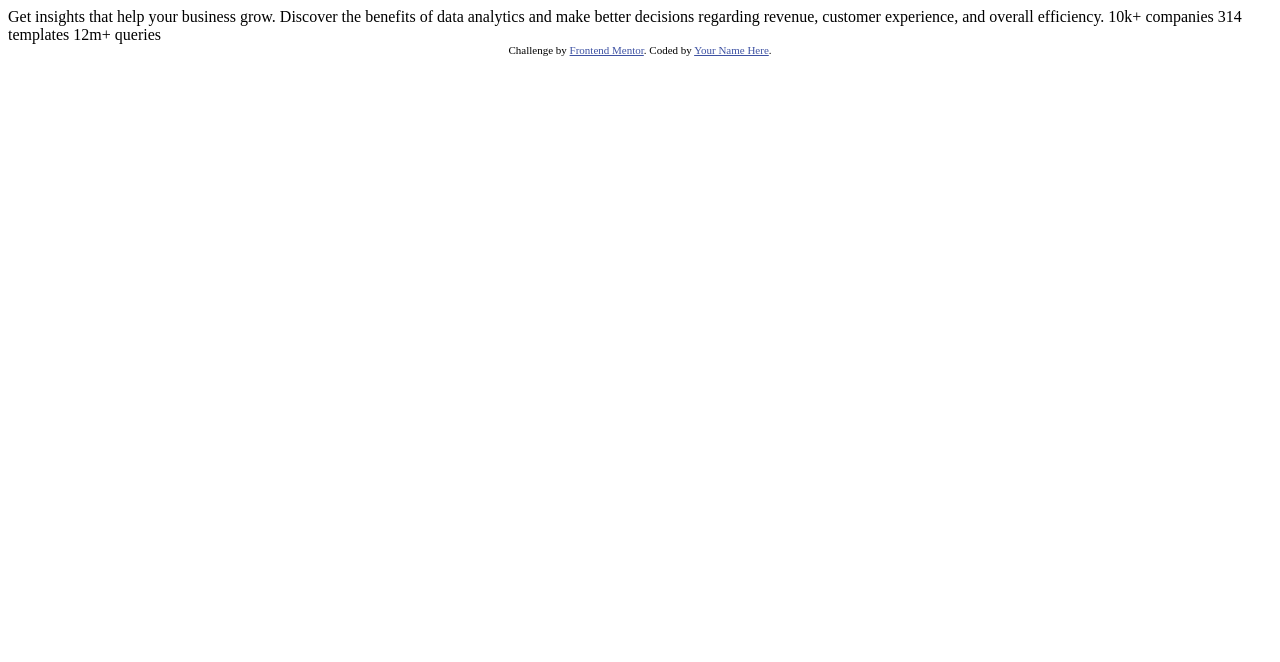
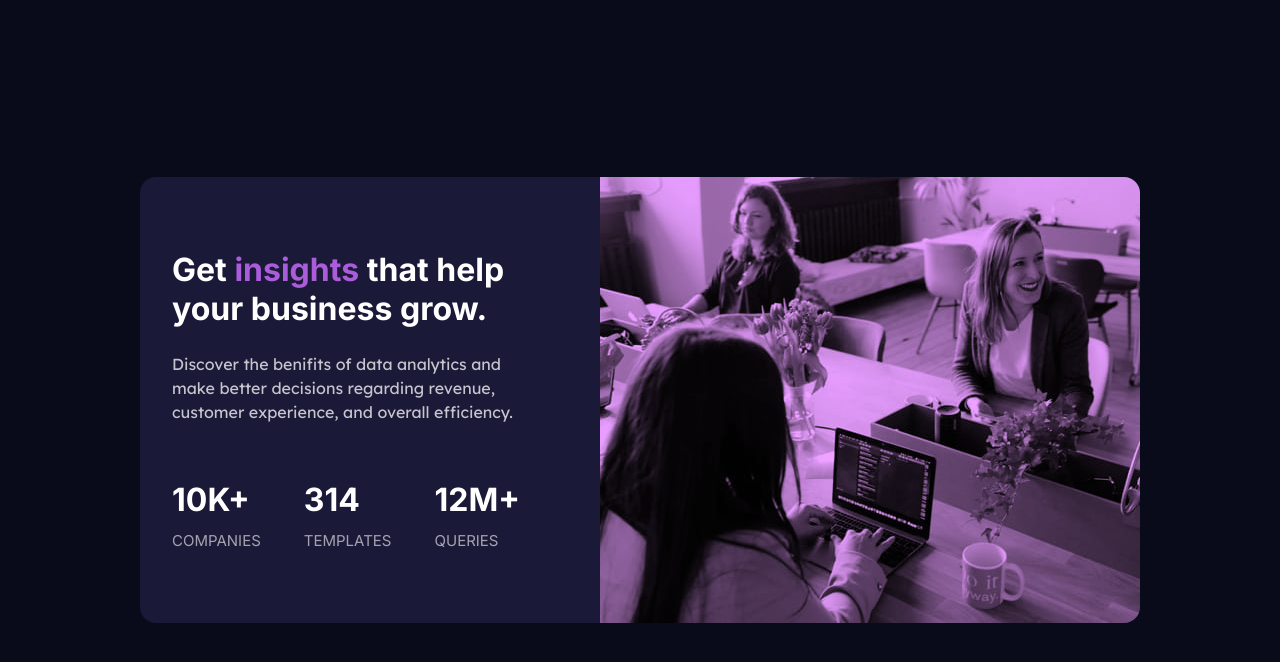
Before and after one commit to kdfarrell/Stats-Preview-Card-UI, a plain HTML site: page index.html in a window 1280 px wide. Drawn offline with Linux system fonts and the light colour scheme.

Commit message:
First Attempt

```diff
--- a/index.html
+++ b/index.html
@@ -1,33 +1,41 @@
 <!DOCTYPE html>
 <html lang="en">
-<head>
-  <meta charset="UTF-8">
-  <meta name="viewport" content="width=device-width, initial-scale=1.0"> <!-- displays site properly based on user's device -->
-
-  <link rel="icon" type="image/png" sizes="32x32" href="./images/favicon-32x32.png">
-
-  <title>Frontend Mentor | Stats preview card component</title>
-
-  <!-- Feel free to remove these styles or customise in your own stylesheet 👍 -->
-  <style>
-    .attribution { font-size: 11px; text-align: center; }
-    .attribution a { color: hsl(228, 45%, 44%); }
-  </style>
-</head>
-<body>
-
-  Get insights that help your business grow.
-
-  Discover the benefits of data analytics and make better decisions regarding revenue, customer
-  experience, and overall efficiency.
-
-  10k+ companies
-  314 templates
-  12m+ queries
-
-  <div class="attribution">
-    Challenge by <a href="https://www.frontendmentor.io?ref=challenge" target="_blank">Frontend Mentor</a>.
-    Coded by <a href="#">Your Name Here</a>.
-  </div>
-</body>
+  <head>
+    <meta charset="UTF-8" />
+    <meta name="viewport" content="width=device-width, initial-scale=1.0" />
+    <meta
+      name="description"
+      content="A simple stats preview card displaying key metrics in a clean, modern design."
+    />
+    <title>Statistic Preview Card</title>
+    <link rel="preconnect" href="https://fonts.googleapis.com" />
+    <link rel="preconnect" href="https://fonts.gstatic.com" crossorigin />
+    <link
+      href="https://fonts.googleapis.com/css2?family=Inter:ital,opsz,wght@0,14..32,100..900;1,14..32,100..900&family=Lexend+Deca:wght@100..900&display=swap"
+      rel="stylesheet"
+    />
+    <link rel="stylesheet" href="style.css" />
+  </head>
+  <body>
+    <main>
+      <div class="container">
+        <div class="details">
+          <h1>Get <span>insights</span> that help your business grow.</h1>
+          <p>
+            Discover the benifits of data analytics and make better decisions
+            regarding revenue, customer experience, and overall efficiency.
+          </p>
+          <div class="stats">
+            <p><span>10k+</span>companies</p>
+            <p><span>314</span>templates</p>
+            <p><span>12M+</span>queries</p>
+          </div>
+        </div>
+        <img
+          src="images/image-header-desktop.jpg"
+          alt="Picture of girls sitting by a desk talking"
+        />
+      </div>
+    </main>
+  </body>
 </html>
--- a/style.css
+++ b/style.css
@@ -0,0 +1,144 @@
+:root {
+
+    --bg-color-body: hsl(233, 47%, 7%);
+    --bg-color-card: hsl(244, 38%, 16%);
+    --acc-color: hsl(277, 64%, 61%);
+
+    --text-color-primary: hsl(0, 0%, 100%);
+    --text-color-paragraph: hsla(0, 0%, 100%, 0.75);
+    --text-color-heading: hsla(0, 0%, 100%, 0.6);
+
+    --font-weight-semibold: 700;
+    --font-weight-normal: 400;
+
+    --font-size-paragraph: 0.9375rem;
+}
+
+* {
+    margin: 0;
+    padding: 0;
+    box-sizing: border-box;
+}
+
+img {
+    display: block;
+    width: 100%;
+    filter: brightness(0.6) sepia(1) hue-rotate(240deg) saturate(2);
+}
+
+body {
+    font-family: "Inter", serif;
+    min-height: 100vh;
+    background-color: var(--bg-color-body);
+    color: var(--text-color-primary);
+    display: flex;
+    align-items: center;
+    justify-content: center;
+}
+
+main {
+    display: flex;
+    align-items: center;
+    justify-content: center;
+    width: 100%;
+    padding: 2rem;
+}
+
+.container {
+    background-color: var(--bg-color-card);
+    border-radius: 1rem;
+    display: flex;
+    flex-direction: column-reverse;
+    overflow: hidden;
+    max-width: 490px;
+}
+
+.details {
+    text-align: center;
+    padding: 1rem;
+    display: flex;
+    flex-direction: column;
+    gap: 1.5rem;
+}
+
+h1 {
+    font-size: 2rem;
+    font-weight: var(--font-weight-semibold);
+    color: var(--text-color-primary);
+}
+
+h1 span {
+    color: var(--acc-color);
+}
+
+.stats {
+    display: flex;
+    flex-direction: column;
+    gap: 2rem;
+}
+
+.details > p {
+    font-family: Lexend Deca;
+    font-weight: var(--font-weight-normal);
+    color: var(--text-color-paragraph);
+    line-height: 1.5;
+    gap: 2rem;
+}
+
+.stats p {
+    font-size: var(--font-size-paragraph);
+    font-weight: var(--font-weight-normal);
+    color: var(--text-color-heading);
+    display: flex;
+    flex-direction: column;
+    text-transform: uppercase;
+    gap:.75rem;
+}
+
+.stats span {
+    font-size: 2rem;
+    font-weight: var(--font-weight-semibold);
+    color: var(--text-color-primary);
+}
+
+@media (min-width: 500px) {
+
+    .stats {
+        flex-direction: row;
+        justify-content: space-evenly;
+        gap: 0;
+    }
+}
+
+@media (min-width: 1000px) {
+
+    .container {
+        flex-direction: row;
+        max-width: 1000px;
+    }
+
+    .details {
+        display: flex;
+        flex-direction: column;
+        text-align: start;
+        flex: 2;
+        padding: 2rem;
+        align-items: center;
+        justify-content: center;
+        margin-right: 3rem;
+    }
+
+    .stats {
+        margin-top: 2rem;
+        width: 100%;
+        align-items: center;
+        justify-content: space-between;
+        align-content: center;
+    }
+
+    .container img {
+        flex: 1;
+        height: auto;
+        object-fit: contain;
+    }
+}
```
